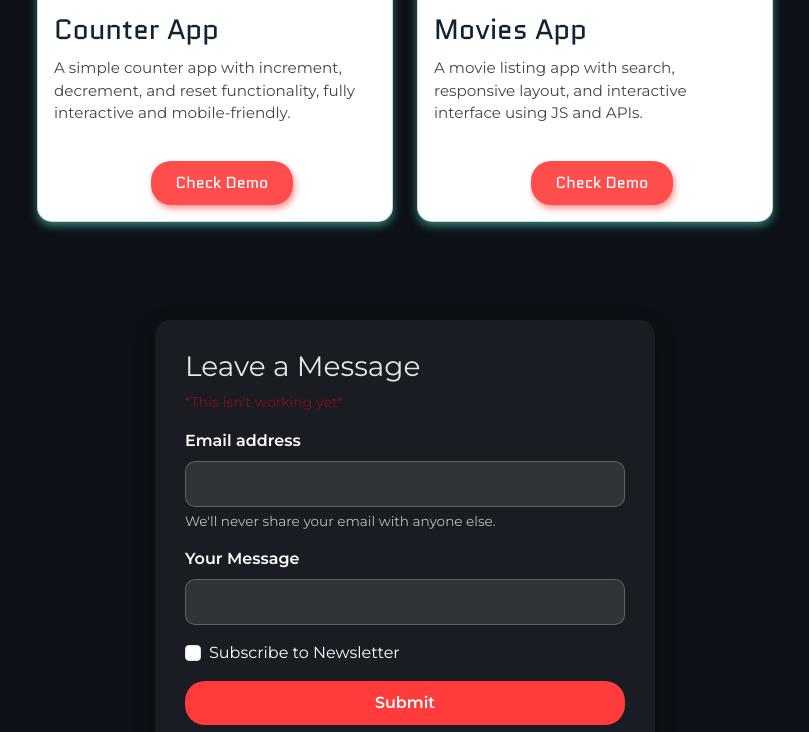
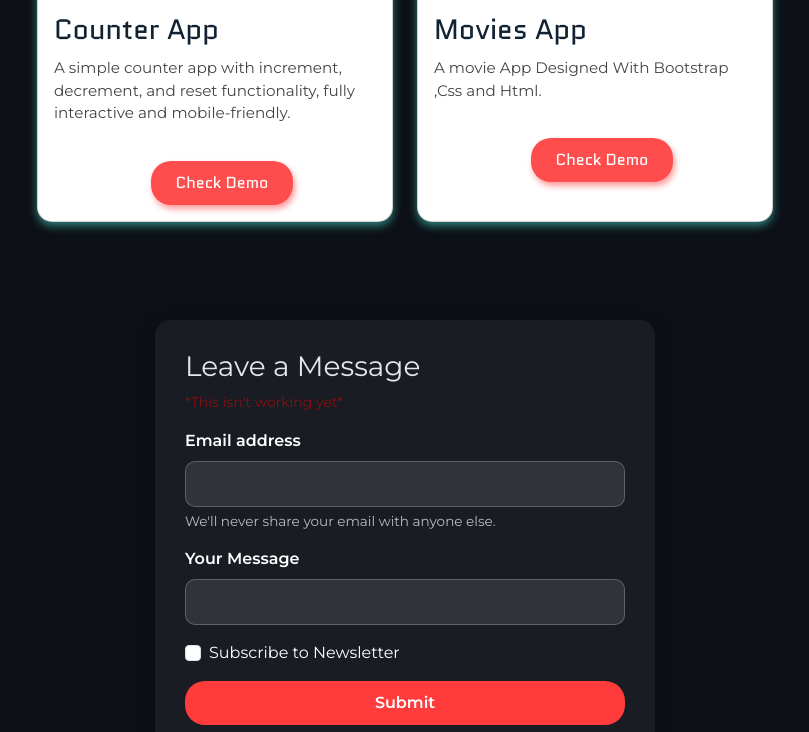
Before and after one commit to OmarTaher12/Portfolio, a plain HTML site: page index.html in a window 1280 px wide. Shown: the part 1871-2603 px from the top of the page, without its empty margins (235-1044 px from the left). Drawn offline with nearby package versions, Linux system fonts and the light colour scheme.

Commit message:
Update index.html

```diff
--- a/index.html
+++ b/index.html
@@ -133,7 +133,7 @@
                     <img src="ocima.png" class="card-img-top" alt="Movies App">
                     <div class="card-body">
                         <h3>Movies App</h3>
-                        <p>A movie listing app with search, responsive layout, and interactive interface using JS and APIs.</p>
+                        <p>A movie App Designed With Bootstrap ,Css and Html.</p>
                         <a href="https://omartaher12.github.io/Movies-App/" class="demo">Check Demo</a>
                     </div>
                 </div>
```
